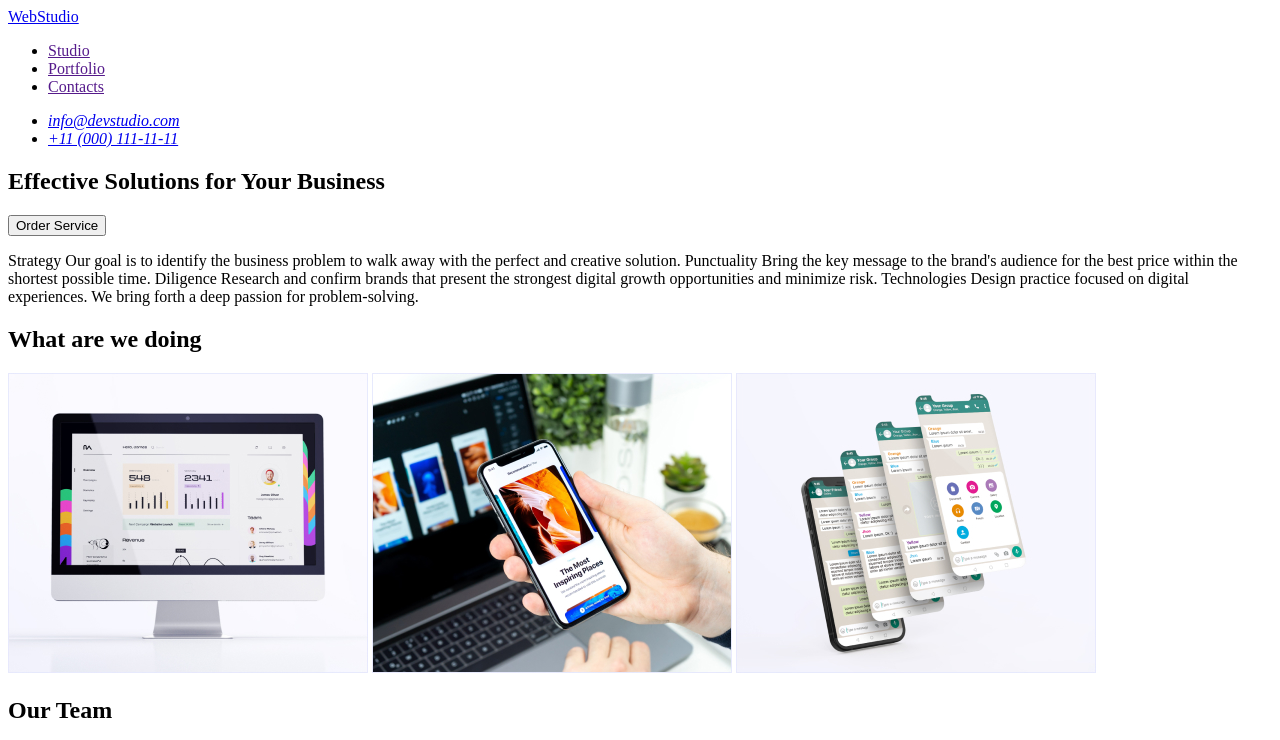
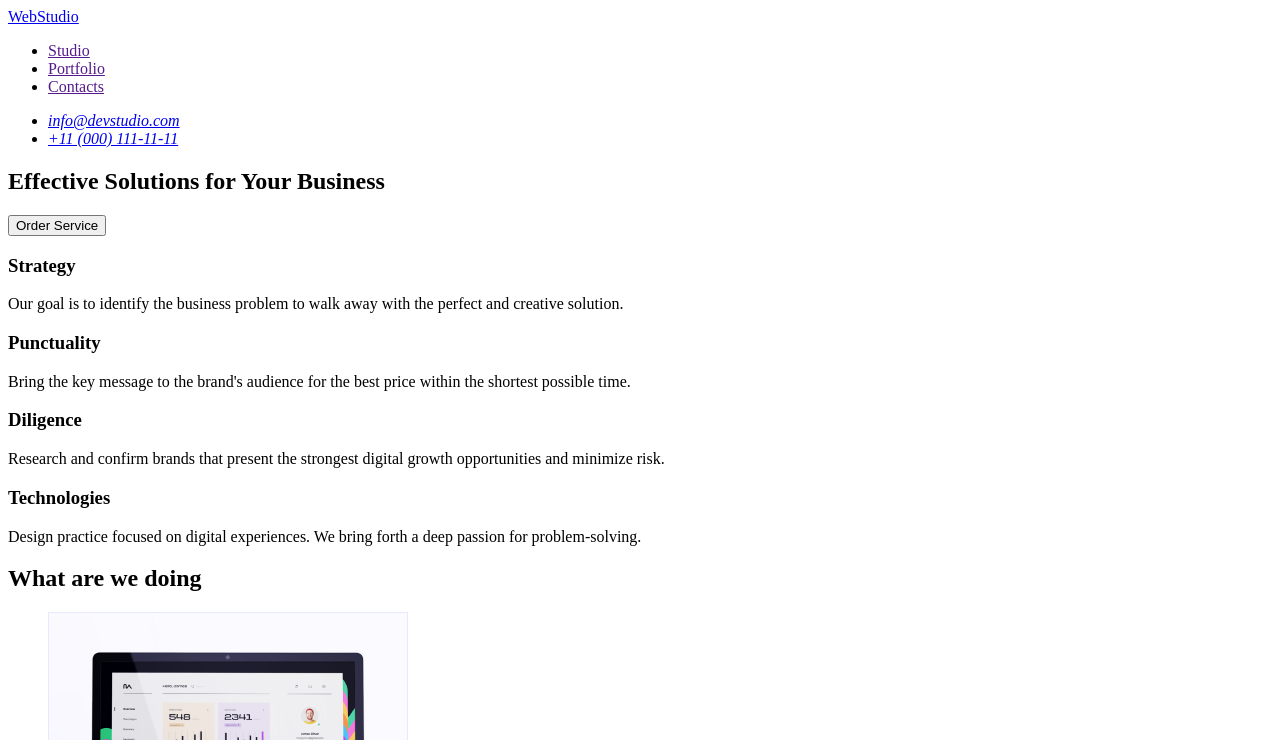
Before and after one commit to irynasednivets/goit-markup-hw-01, a plain HTML site: page index.html in a window 1280 px wide. Shown: the top 740 px of the page. Drawn offline with Linux system fonts and the light colour scheme.

Commit message:
Update index.html

```diff
--- a/index.html
+++ b/index.html
@@ -33,21 +33,37 @@
       </section>
 
       <section>
+        <h3>Strategy</h3>
         <p>
-          Strategy Our goal is to identify the business problem to walk away
-          with the perfect and creative solution. Punctuality Bring the key
-          message to the brand's audience for the best price within the shortest
-          possible time. Diligence Research and confirm brands that present the
-          strongest digital growth opportunities and minimize risk. Technologies
+          Our goal is to identify the business problem to walk away with the
+          perfect and creative solution.
+        </p>
+        <h3>Punctuality</h3>
+        <p>
+          Bring the key message to the brand's audience for the best price
+          within the shortest possible time.
+        </p>
+        <h3>Diligence</h3>
+        <p>
+          Research and confirm brands that present the strongest digital growth
+          opportunities and minimize risk.
+        </p>
+        <h3>Technologies</h3>
+        <p>
           Design practice focused on digital experiences. We bring forth a deep
           passion for problem-solving.
         </p>
       </section>
       <section>
         <h2>What are we doing</h2>
-        <img src="./images/product_1.jpg" alt="laptop" width="360px" />
-        <img src="./images/product_2.jpg" alt="app" width="360px" />
-        <img src="./images/product_3.jpg" alt="phone" width="360px" />
+        <ul>
+            <li>        <img src="./images/product_1.jpg" alt="laptop" width="360" />
+            </li>
+            <li>        <img src="./images/product_2.jpg" alt="app" width="360" />
+            </li>
+            <li>        <img src="./images/product_3.jpg" alt="phone" width="360" />
+            </li>
+        </ul>
       </section>
       <section>
         <h2>Our Team</h2>
```
